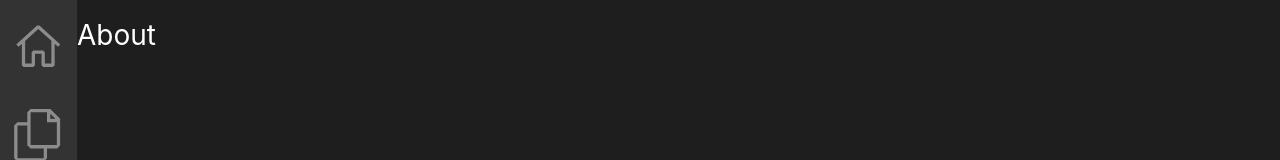
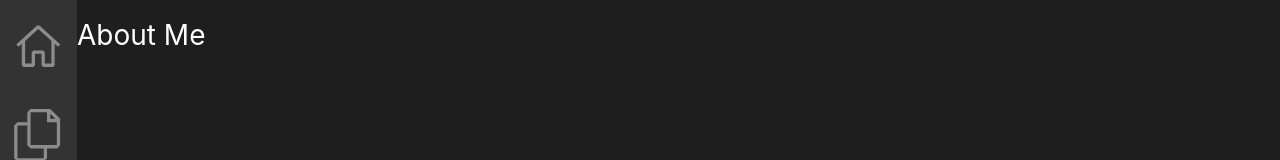
Before and after one commit to DakotaP22/my-portfolio, a Next.js app: page /about in a window 1280 px wide. Shown: the top 160 px of the page. Built offline with nearby package versions, Linux system fonts and the light colour scheme.

Commit message:
Adjusts About page header language

```diff
--- a/pages/about.tsx
+++ b/pages/about.tsx
@@ -2,7 +2,7 @@ import { NextPage } from "next"
 
 const AboutMe: NextPage = () => {
   return (
-    <h1>About</h1>
+    <h1>About Me</h1>
   );
 }
 
```
